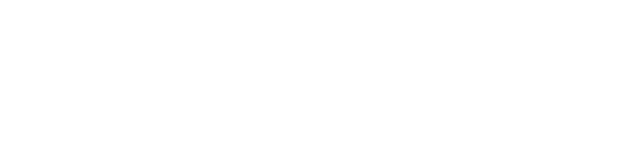
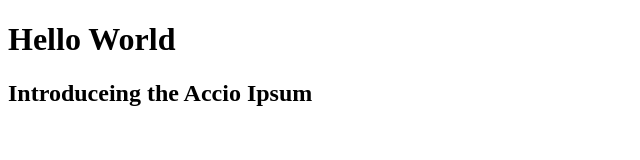
Before and after one commit to acciojob/fill-in-the-blanks-with-placeholder-text-nandinidas07, a website: page main.html in a window 1280 px wide. Shown: the whole page, without its empty margins (0-640 px from the left). Drawn offline with Linux system fonts and the light colour scheme.

Commit message:
created a submission

```diff
--- a/main.html
+++ b/main.html
@@ -7,6 +7,9 @@
 </head>
 
 <body>
+	<h1>Hello World</h1>
+	<h2>Introduceing the Accio Ipsum</h2>
+	<p id="Accio ipsum dolor sit amet, join course, solve assignments, get placed above 5 lpa and live life king size."></p>
 	<!-- the entire body must be written by student -->
     <script type="text/javascript" src="./script.js">
 </script>
```
